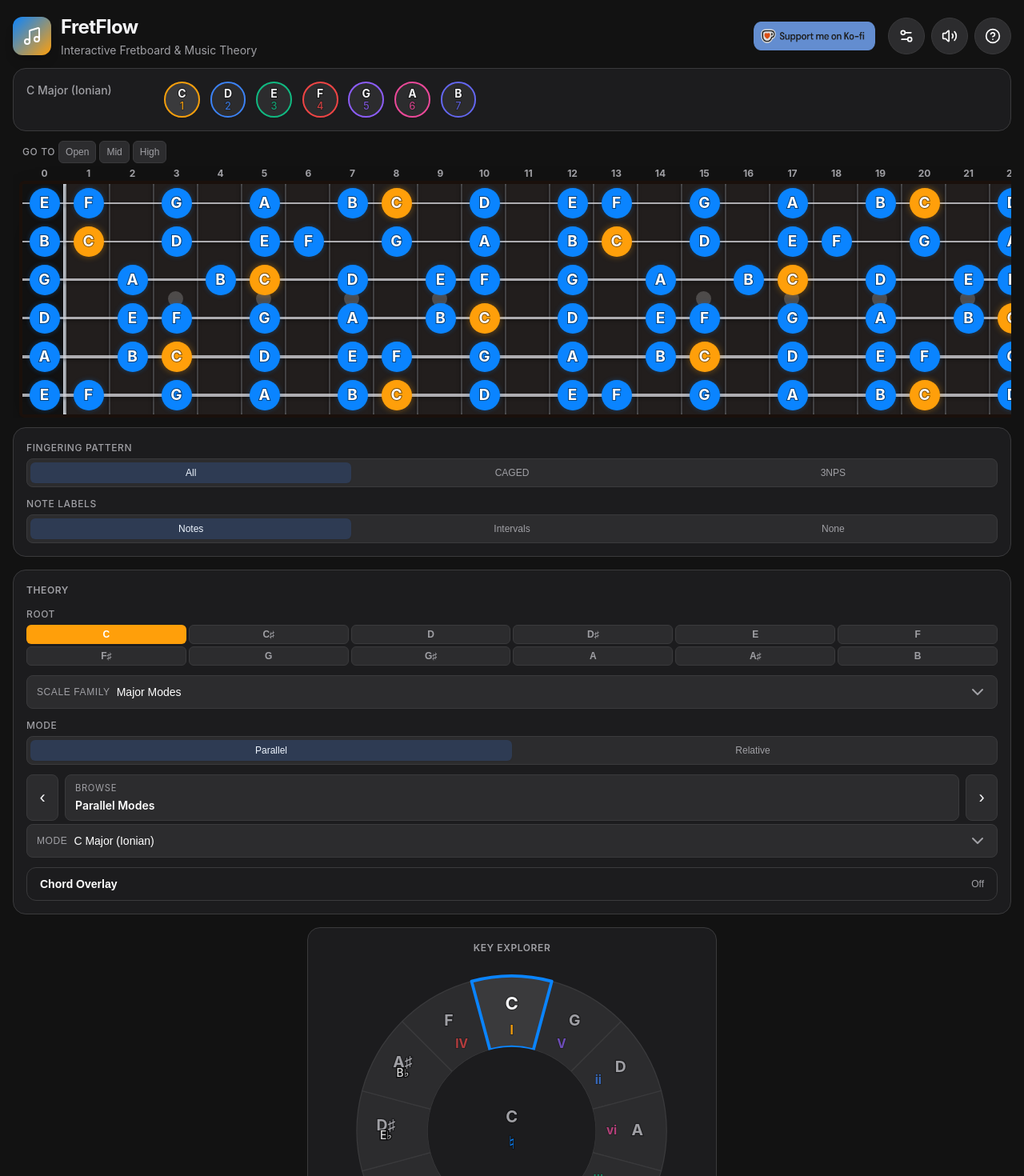
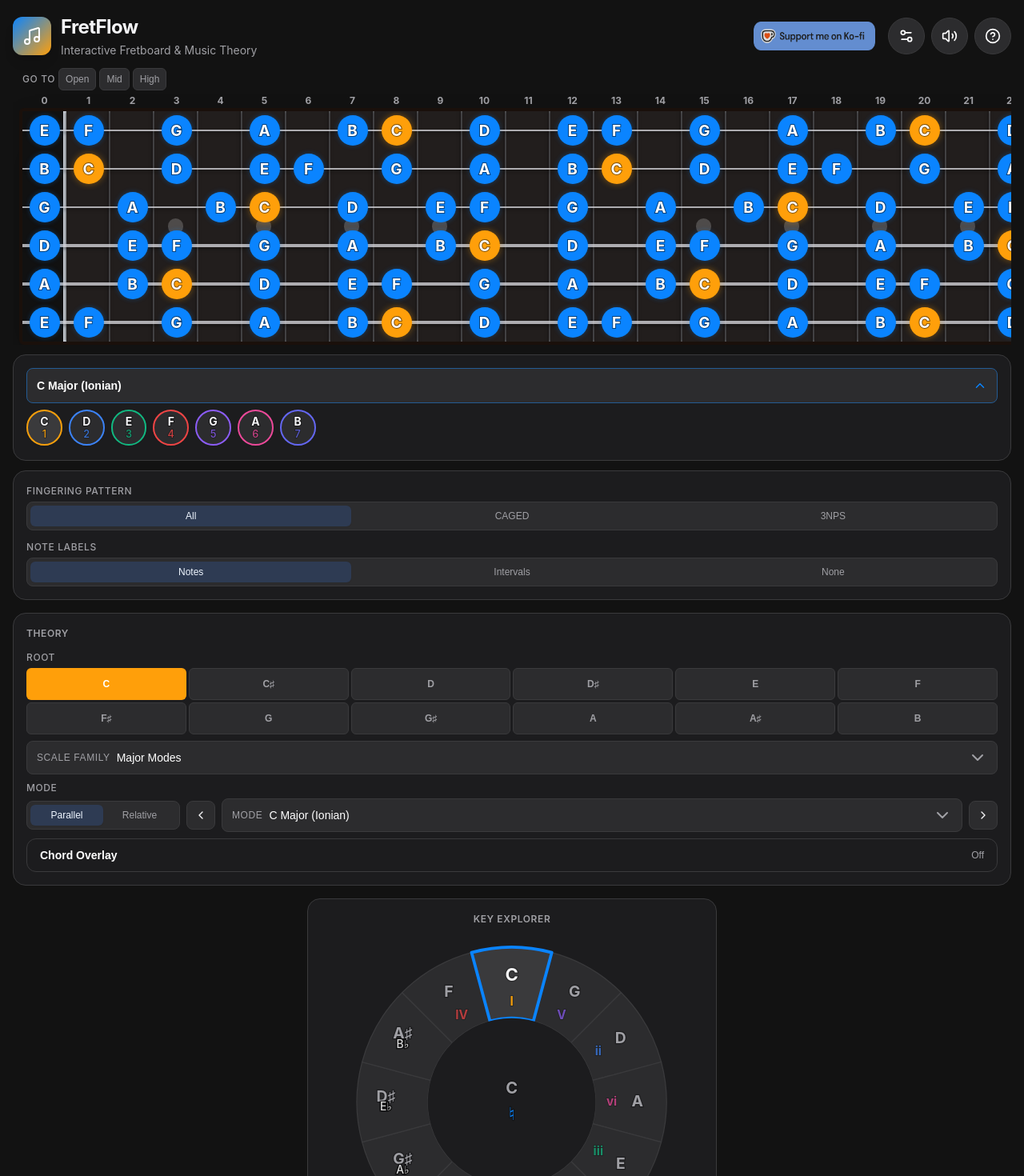
Before and after one commit to iecg/fretboard-app, a React (Vite) app: page / in a window 1280 px wide. Shown: the top 1470 px of the page at 80% size. Built offline with nearby package versions, Linux system fonts and the light colour scheme.

Commit message:
Simplify theory controls and collapse the scale summary

```diff
--- a/src/App.css
+++ b/src/App.css
@@ -774,20 +774,73 @@
   gap: var(--space-2);
 }
 
+.summary-disclosure-btn {
+  width: 100%;
+  display: grid;
+  grid-template-columns: minmax(0, 1fr) auto;
+  align-items: center;
+  gap: var(--space-3);
+  padding: var(--space-3);
+  border: 1px solid var(--surface-highlight);
+  border-radius: var(--radius-md);
+  background: var(--surface-raised);
+  color: inherit;
+  text-align: left;
+  cursor: pointer;
+  transition: var(--transition-surface);
+}
+
+.summary-disclosure-btn:hover {
+  border-color: color-mix(in srgb, var(--accent-primary) 40%, var(--surface-highlight));
+}
+
+.summary-disclosure-btn:focus-visible {
+  outline: var(--focus-ring);
+  outline-offset: var(--focus-ring-offset);
+}
+
+.summary-disclosure-btn--open {
+  border-color: color-mix(in srgb, var(--accent-primary) 45%, var(--surface-highlight));
+}
+
+.summary-disclosure-label {
+  min-width: 0;
+  font-size: var(--text-sm);
+  font-weight: 600;
+  color: white;
+  white-space: nowrap;
+  overflow: hidden;
+  text-overflow: ellipsis;
+}
+
+.summary-disclosure-icon {
+  color: var(--text-muted);
+  transition: transform var(--transition-fast), color var(--transition-fast);
+}
+
+.summary-disclosure-btn--open .summary-disclosure-icon {
+  transform: rotate(180deg);
+  color: var(--accent-primary);
+}
+
+.summary-content {
+  display: flex;
+  flex-direction: column;
+  gap: var(--space-3);
+}
+
 .summary-row {
   display: flex;
-  align-items: flex-start;
-  gap: var(--space-3);
-  flex-wrap: wrap;
+  flex-direction: column;
+  gap: var(--space-2);
 }
 
 .summary-row-label {
-  font-size: var(--text-sm);
-  font-weight: 500;
+  font-size: var(--text-xs);
+  font-weight: 600;
   color: var(--text-muted);
-  white-space: normal;
-  min-width: 0;
-  flex: 0 1 10rem;
+  text-transform: uppercase;
+  letter-spacing: 0.05em;
 }
 
 .summary-row--chord {
@@ -801,13 +854,21 @@
 
 .summary-notes {
   display: flex;
-  flex-wrap: wrap;
-  gap: clamp(var(--space-2), 1vw, var(--space-4));
-  flex: 1 1 18rem;
+  flex-wrap: nowrap;
+  gap: var(--space-2);
+  overflow-x: auto;
+  padding-bottom: 2px;
+  flex: 1 1 auto;
   min-width: 0;
+  scrollbar-width: none;
+}
+
+.summary-notes::-webkit-scrollbar {
+  display: none;
 }
 
 .summary-note {
+  flex: 0 0 auto;
   padding: var(--space-1);
   width: clamp(2.2rem, 4vw + 0.5rem, 2.8rem);
   height: clamp(2.2rem, 4vw + 0.5rem, 2.8rem);
@@ -934,10 +995,14 @@
     gap: var(--space-2);
   }
 
+  .summary-disclosure-btn {
+    padding: var(--space-2) var(--space-3);
+  }
+
   .summary-note {
     width: auto;
     height: auto;
-    flex: 0 1 auto;
+    flex: 0 0 auto;
     min-width: 2.5rem;
     min-height: 2.5rem;
     font-size: var(--text-sm);
@@ -946,16 +1011,6 @@
 
   .summary-notes {
     gap: var(--space-2);
-    flex-wrap: wrap;
-    width: 100%;
-    justify-content: flex-start;
-  }
-
-  .summary-row-label {
-    min-width: auto;
-  }
-
-  .summary-row {
     width: 100%;
   }
 
@@ -1127,12 +1182,6 @@
   flex-direction: column;
   width: 100%;
   min-width: 0;
-}
-
-@container app-layout (max-width: 44rem) {
-  .summary-row-label {
-    flex-basis: 100%;
-  }
 }
 
 .fretboard-toolbar {
--- a/src/App.tsx
+++ b/src/App.tsx
@@ -15,7 +15,14 @@ import {
   getNoteDisplayInScale,
   formatAccidental,
 } from "./theory";
-import { Music, Settings2, Volume2, VolumeX, HelpCircle } from "lucide-react";
+import {
+  ChevronDown,
+  HelpCircle,
+  Music,
+  Settings2,
+  Volume2,
+  VolumeX,
+} from "lucide-react";
 import { getFocusableElements } from "./utils/dom";
 import { synth } from "./audio";
 import { CircleOfFifths } from "./CircleOfFifths";
@@ -76,6 +83,93 @@ function SummaryNote({
         </span>
       )}
     </span>
+  );
+}
+
+function ScaleSummaryDisclosure({
+  defaultExpanded,
+  scaleLabel,
+  summaryNotes,
+  rootNote,
+  scaleName,
+  useFlats,
+  chordLabel,
+  chordSummaryNotes,
+  chordRoot,
+}: {
+  defaultExpanded: boolean;
+  scaleLabel: string;
+  summaryNotes: string[];
+  rootNote: string;
+  scaleName: string;
+  useFlats: boolean;
+  chordLabel: string | null;
+  chordSummaryNotes: string[];
+  chordRoot: string;
+}) {
+  const [isExpanded, setExpanded] = useState(defaultExpanded);
+
+  return (
+    <div className="summary-area panel-surface">
+      <button
+        type="button"
+        className={clsx("summary-disclosure-btn", {
+          "summary-disclosure-btn--open": isExpanded,
+        })}
+        aria-expanded={isExpanded}
+        aria-controls="scale-summary-content"
+        aria-label="Toggle scale summary"
+        onClick={() => setExpanded((value) => !value)}
+      >
+        <span className="summary-disclosure-label">{scaleLabel}</span>
+        <ChevronDown className="summary-disclosure-icon" size={18} />
+      </button>
+      {isExpanded ? (
+        <div id="scale-summary-content" className="summary-content">
+          <div
+            className="summary-notes"
+            role="list"
+            aria-label={`${scaleLabel} notes`}
+          >
+            {summaryNotes.map((n, i) => (
+              <SummaryNote
+                key={i}
+                note={n}
+                rootNote={rootNote}
+                scaleName={scaleName}
+                displayName={getNoteDisplayInScale(
+                  n,
+                  rootNote,
+                  SCALES[scaleName] || [],
+                  useFlats,
+                )}
+              />
+            ))}
+          </div>
+          {chordLabel ? (
+            <div className="summary-row summary-row--chord">
+              <div className="summary-row-label">{chordLabel}</div>
+              <div
+                className="summary-notes summary-notes--secondary"
+                role="list"
+                aria-label={`${chordLabel} notes`}
+              >
+                {chordSummaryNotes.map((n, i) => (
+                  <SummaryNote
+                    key={i}
+                    note={n}
+                    rootNote={chordRoot}
+                    scaleName={scaleName}
+                    displayName={getNoteDisplay(n, chordRoot, useFlats)}
+                    isChord
+                  />
+                ))}
+              </div>
+            </div>
+          ) : null}
+        </div>
+      ) : null}
+    </div>
   );
 }
 
@@ -188,44 +282,18 @@ function AppContent() {
 
   // Summary notes content shared by every non-landscape layout.
   const summaryContent = (
-    <div className="summary-area panel-surface">
-      <div className="summary-row">
-        <div className="summary-row-label">{scaleLabel}</div>
-        <div className="summary-notes">
-          {summaryNotes.map((n, i) => (
-            <SummaryNote
-              key={i}
-              note={n}
-              rootNote={rootNote}
-              scaleName={scaleName}
-              displayName={getNoteDisplayInScale(
-                n,
-                rootNote,
-                SCALES[scaleName] || [],
-                useFlats,
-              )}
-            />
-          ))}
-        </div>
-      </div>
-      {chordLabel && (
-        <div className="summary-row summary-row--chord">
-          <div className="summary-row-label">{chordLabel}</div>
-          <div className="summary-notes">
-            {chordSummaryNotes.map((n, i) => (
-              <SummaryNote
-                key={i}
-                note={n}
-                rootNote={chordRoot}
-                scaleName={scaleName}
-                displayName={getNoteDisplay(n, chordRoot, useFlats)}
-                isChord
-              />
-            ))}
-          </div>
-        </div>
-      )}
-    </div>
+    <ScaleSummaryDisclosure
+      key={layout.tier}
+      defaultExpanded={layout.tier !== "mobile"}
+      scaleLabel={scaleLabel}
+      summaryNotes={summaryNotes}
+      rootNote={rootNote}
+      scaleName={scaleName}
+      useFlats={useFlats}
+      chordLabel={chordLabel}
+      chordSummaryNotes={chordSummaryNotes}
+      chordRoot={chordRoot}
+    />
   );
 
   const mobileKeyExplorer = (
@@ -415,9 +483,6 @@ function AppContent() {
         </div>
       )}
 
-      {/* Main Fretboard */}
-      {layout.showSummary && summaryContent}
-
       <main className="main-fretboard">
         <Fretboard
           tuning={currentTuning}
@@ -440,6 +505,9 @@ function AppContent() {
           recenterKey={recenterKey}
         />
       </main>
+
+      {/* Summary readout lives directly beneath the fretboard */}
+      {layout.showSummary && summaryContent}
 
       {/* Shared tablet/desktop controls panel */}
       {layout.showControlsPanel && (
--- a/src/components/NoteGrid.tsx
+++ b/src/components/NoteGrid.tsx
@@ -25,7 +25,9 @@ export function NoteGrid({
           aria-pressed={selected === n}
           onClick={() => onSelect(n)}
         >
-          {formatAccidental(getNoteDisplay(n, n, useFlats))}
+          <span className="note-btn-label">
+            {formatAccidental(getNoteDisplay(n, n, useFlats))}
+          </span>
         </button>
       ))}
     </div>
--- a/src/components/TheoryControls.css
+++ b/src/components/TheoryControls.css
@@ -1,77 +1,57 @@
 .theory-controls {
   display: flex;
   flex-direction: column;
-  gap: var(--space-3);
-}
-
-.theory-browse-stack {
-  display: flex;
-  flex-direction: column;
-  gap: var(--space-2);
-  margin-bottom: var(--space-2);
-}
-
-.theory-stepper {
-  display: grid;
-  grid-template-columns: auto minmax(0, 1fr) auto;
-  align-items: stretch;
   gap: var(--space-2);
 }
 
-.theory-stepper-btn {
-  min-width: 2.5rem;
-  min-height: 2.5rem;
+.theory-browser-row {
+  display: flex;
+  flex-wrap: wrap;
+  align-items: center;
+  gap: var(--space-2);
+}
+
+.theory-browser-toggle {
+  flex: 0 1 12rem;
+  min-width: min(100%, 12rem);
+}
+
+.theory-browser-main {
+  flex: 1 1 14rem;
+  min-width: min(100%, 14rem);
+  display: grid;
+  grid-template-columns: auto minmax(0, 1fr) auto;
+  align-items: center;
+  gap: var(--space-2);
+}
+
+.theory-browser-selector {
+  min-width: 0;
+}
+
+.theory-nav-btn {
+  width: 2.25rem;
+  height: 2.25rem;
+  display: inline-flex;
+  align-items: center;
+  justify-content: center;
   border: 1px solid var(--surface-highlight);
   border-radius: var(--radius-md);
   background: var(--surface-raised);
   color: var(--text-main);
-  font-size: 1.35rem;
-  line-height: 1;
   cursor: pointer;
   transition: var(--transition-surface);
 }
 
-.theory-stepper-btn:hover {
+.theory-nav-btn:hover {
   border-color: var(--accent-primary);
   color: white;
 }
 
-.theory-stepper-btn:focus-visible,
+.theory-nav-btn:focus-visible,
 .theory-disclosure-btn:focus-visible {
   outline: var(--focus-ring);
   outline-offset: var(--focus-ring-offset);
-}
-
-.theory-stepper-value {
-  min-width: 0;
-  display: flex;
-  flex-direction: column;
-  justify-content: center;
-  gap: 2px;
-  padding: var(--space-2) var(--space-3);
-  border: 1px solid var(--surface-highlight);
-  border-radius: var(--radius-md);
-  background: color-mix(in srgb, var(--surface-raised) 82%, var(--accent-primary) 18%);
-}
-
-.theory-stepper-value--browse {
-  background: var(--surface-raised);
-}
-
-.theory-stepper-term {
-  font-size: 0.7rem;
-  text-transform: uppercase;
-  letter-spacing: 0.06em;
-  color: var(--text-muted);
-}
-
-.theory-stepper-label {
-  font-size: var(--text-sm);
-  font-weight: 600;
-  color: white;
-  white-space: nowrap;
-  overflow: hidden;
-  text-overflow: ellipsis;
 }
 
 .theory-chord-section,
--- a/src/components/TheoryControls.tsx
+++ b/src/components/TheoryControls.tsx
@@ -1,5 +1,6 @@
 import { startTransition, useState, type ReactNode } from "react";
 import clsx from "clsx";
+import { ChevronLeft, ChevronRight } from "lucide-react";
 import { DrawerSelector } from "../DrawerSelector";
 import { NOTES } from "../theory";
 import { CHORD_FILTER_OPTIONS } from "../hooks/useDisplayState";
@@ -100,10 +101,6 @@ export function TheoryControls({
     useFlats,
   );
   const browseOptionLabels = browseOptions.map((option) => option.label);
-  const browseLabel = supportsRelativeBrowse
-    ? `${effectiveBrowseMode === "relative" ? "Relative" : "Parallel"} ${memberTerm}s`
-    : `Browse ${memberTerm}s`;
-
   const applyRootNote = (note: string) => {
     startTransition(() => {
       setRootNote(note);
@@ -179,8 +176,9 @@ export function TheoryControls({
 
       <div className="control-section">
         <span className="section-label">{memberTerm}</span>
-        <div className="theory-browse-stack">
+        <div className="theory-browser-row">
           {supportsRelativeBrowse ? (
+            <div className="theory-browser-toggle">
               <ToggleBar
                 options={[
                   { value: "parallel", label: "Parallel" },
@@ -189,40 +187,35 @@ export function TheoryControls({
                 value={effectiveBrowseMode}
                 onChange={(value) => setScaleBrowseMode(value as ScaleBrowseMode)}
               />
+            </div>
           ) : null}
-        </div>
-        <div
-          className="theory-stepper"
-          role="group"
-          aria-label={`${memberTerm} navigation`}
-        >
+          <div className="theory-browser-main">
             <button
               type="button"
-            className="theory-stepper-btn"
+              className="theory-nav-btn"
               onClick={() => handleStepBrowse(-1)}
-            aria-label={`Previous ${browseLabel}`}
+              aria-label={`Previous ${memberTerm}`}
             >
-            ‹
+              <ChevronLeft size={16} />
             </button>
-          <div className="theory-stepper-value theory-stepper-value--browse">
-            <span className="theory-stepper-term">Browse</span>
-            <span className="theory-stepper-label">{browseLabel}</span>
-          </div>
-          <button
-            type="button"
-            className="theory-stepper-btn"
-            onClick={() => handleStepBrowse(1)}
-            aria-label={`Next ${browseLabel}`}
-          >
-            ›
-          </button>
-        </div>
+            <div className="theory-browser-selector">
               <DrawerSelector
                 label={memberTerm}
                 value={activeBrowseOption.label}
                 options={browseOptionLabels}
                 onSelect={handleBrowseSelect}
               />
+            </div>
+            <button
+              type="button"
+              className="theory-nav-btn"
+              onClick={() => handleStepBrowse(1)}
+              aria-label={`Next ${memberTerm}`}
+            >
+              <ChevronRight size={16} />
+            </button>
+          </div>
+        </div>
       </div>
 
       {keyExplorer ? (
--- a/src/components/shared.css
+++ b/src/components/shared.css
@@ -100,7 +100,9 @@
 }
 
 .note-btn {
-  padding: var(--space-1) 0;
+  width: 100%;
+  min-height: 2.5rem;
+  padding: 0;
   font-size: var(--text-xs);
   font-weight: 600;
   background: var(--surface-raised);
@@ -108,8 +110,20 @@
   border-radius: var(--radius-sm);
   color: var(--text-muted);
   cursor: pointer;
+  display: inline-flex;
+  align-items: center;
+  justify-content: center;
   text-align: center;
   transition: var(--transition-surface);
+}
+
+.note-btn-label {
+  min-width: 2ch;
+  min-height: 1rem;
+  display: inline-flex;
+  align-items: center;
+  justify-content: center;
+  line-height: 1;
 }
 
 .note-btn:hover {
```
Also changed, not shown: 2 other files (tests, documents, lock files or other folders). Lines whose indentation alone changed are shown as unchanged.
